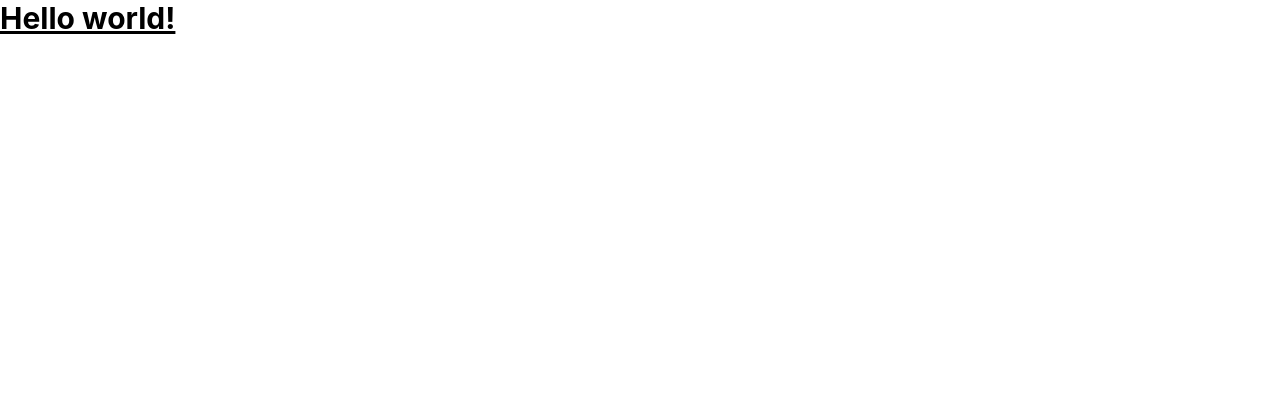
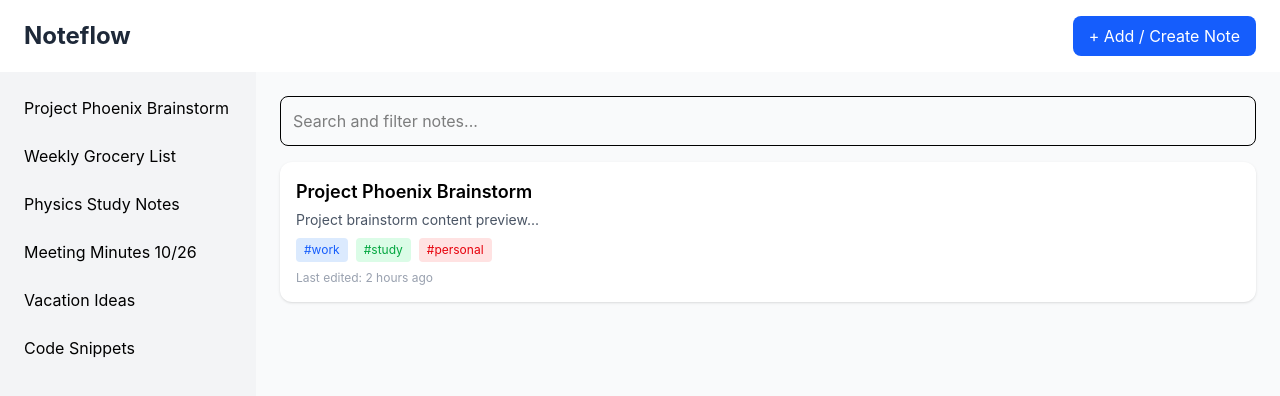
Before and after one commit to bhargablinx/noteflow, a React (Vite) app: page / in a window 1280 px wide. Shown: the top 396 px of the page. Built offline with nearby package versions, Linux system fonts and the light colour scheme.

Commit message:
Layout 1: Add static content and display a notes

```diff
--- a/src/App.jsx
+++ b/src/App.jsx
@@ -1,15 +1,23 @@
 import { useState } from "react";
-import reactLogo from "./assets/react.svg";
-import viteLogo from "./assets/vite.svg";
-import heroImg from "./assets/hero.png";
+import Header from "./components/Header";
+import Sidebar from "./components/Sidebar";
+import MainSection from "./components/MainSection";
 
 function App() {
-    const [count, setCount] = useState(0);
+    return (
+        <div className="h-screen flex flex-col">
+            {/* Header */}
+            <Header />
 
-    return (
-        <>
-            <h1 class="text-3xl font-bold underline">Hello world!</h1>
-        </>
+            {/* Body */}
+            <div className="flex flex-1 overflow-hidden">
+                {/* Sidebar */}
+                <Sidebar />
+
+                {/* Main Content */}
+                <MainSection />
+            </div>
+        </div>
     );
 }
 
--- /dev/null
+++ b/src/components/Header.jsx
@@ -0,0 +1,11 @@
+export default function Header() {
+    return (
+        <header className="flex items-center justify-between px-6 py-4 bg-white shadow-sm">
+            <h1 className="text-2xl font-bold text-gray-800">Noteflow</h1>
+
+            <button className="bg-blue-600 hover:bg-blue-700 text-white px-4 py-2 rounded-lg">
+                + Add / Create Note
+            </button>
+        </header>
+    );
+}
--- /dev/null
+++ b/src/components/MainSection.jsx
@@ -0,0 +1,41 @@
+export default function MainSection() {
+    return (
+        <main className="flex-1 p-6 space-y-4 bg-gray-50 h-full overflow-y-auto">
+            {/* Search */}
+            <input
+                type="text"
+                placeholder="Search and filter notes..."
+                className="w-full p-3 border rounded-lg"
+            />
+
+            {/* Notes */}
+            <div className="space-y-4">
+                {/* Card */}
+                <div className="bg-white p-4 rounded-xl shadow">
+                    <h2 className="text-lg font-semibold">
+                        Project Phoenix Brainstorm
+                    </h2>
+                    <p className="text-gray-600 text-sm mt-1">
+                        Project brainstorm content preview...
+                    </p>
+
+                    <div className="flex gap-2 mt-2">
+                        <span className="bg-blue-100 text-blue-600 px-2 py-1 text-xs rounded">
+                            #work
+                        </span>
+                        <span className="bg-green-100 text-green-600 px-2 py-1 text-xs rounded">
+                            #study
+                        </span>
+                        <span className="bg-red-100 text-red-600 px-2 py-1 text-xs rounded">
+                            #personal
+                        </span>
+                    </div>
+
+                    <p className="text-xs text-gray-400 mt-2">
+                        Last edited: 2 hours ago
+                    </p>
+                </div>
+            </div>
+        </main>
+    );
+}
--- /dev/null
+++ b/src/components/Sidebar.jsx
@@ -0,0 +1,25 @@
+const notes = [
+    "Project Phoenix Brainstorm",
+    "Weekly Grocery List",
+    "Physics Study Notes",
+    "Meeting Minutes 10/26",
+    "Vacation Ideas",
+    "Code Snippets",
+];
+
+export default function Sidebar() {
+    return (
+        <aside className="w-64 bg-gray-100 h-full p-4">
+            <ul className="space-y-2">
+                {notes.map((note, index) => (
+                    <li
+                        key={index}
+                        className="p-2 rounded-lg cursor-pointer hover:bg-gray-200"
+                    >
+                        {note}
+                    </li>
+                ))}
+            </ul>
+        </aside>
+    );
+}
```
